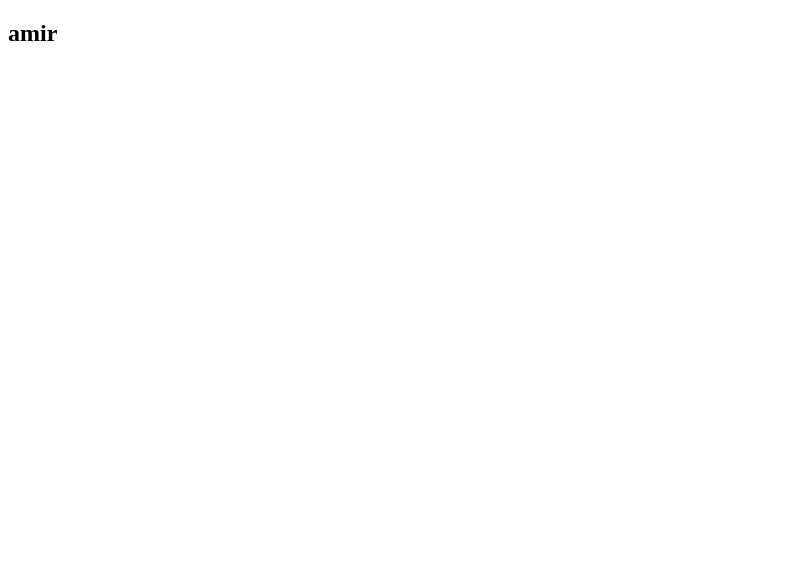
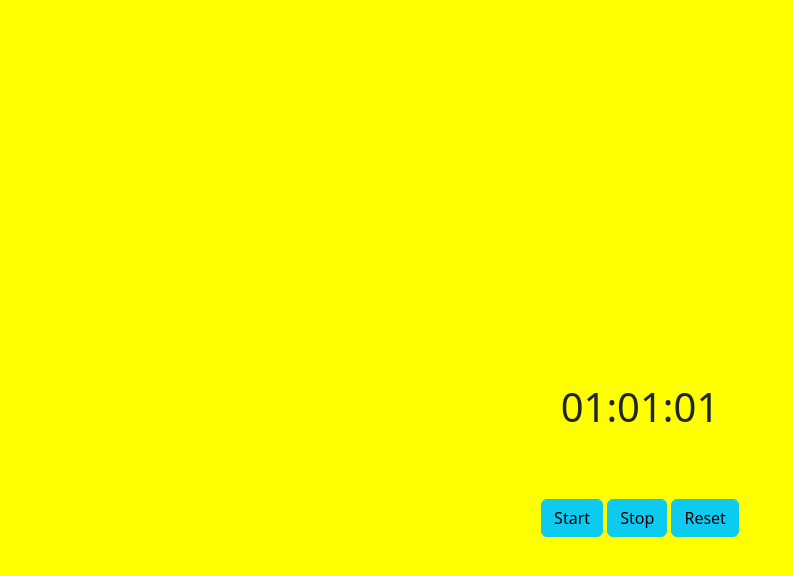
Before and after one commit to abedarad76/timer, a plain HTML site: page index.html in a window 1280 px wide. Shown: the whole page, without its empty margins (0-793 px from the left). Drawn offline with nearby package versions, Linux system fonts and the light colour scheme.

Commit message:
first initialize project add bootstrap

```diff
--- a/index.html
+++ b/index.html
@@ -1,15 +1,32 @@
 <!DOCTYPE html>
 <html lang="en">
-<head>
-    <meta charset="UTF-8">
-    <meta name="viewport" content="width=device-width, initial-scale=1.0">
+  <head>
+    <meta charset="UTF-8" />
+    <meta name="viewport" content="width=device-width, initial-scale=1.0" />
     <title>Document</title>
-    <link rel="stylesheet" href="./style.css">
-</head>
-<body>
-    <div>
-        <h2>amir</h2>
+    <link rel="stylesheet" href="./style.css" />
+    <link href="https://cdn.jsdelivr.net/npm/bootstrap@5.3.2/dist/css/bootstrap.min.css" rel="stylesheet" integrity="sha384-T3c6CoIi6uLrA9TneNEoa7RxnatzjcDSCmG1MXxSR1GAsXEV/Dwwykc2MPK8M2HN" crossorigin="anonymous">
+    <script src="https://cdn.jsdelivr.net/npm/bootstrap@5.3.2/dist/js/bootstrap.bundle.min.js" integrity="sha384-C6RzsynM9kWDrMNeT87bh95OGNyZPhcTNXj1NW7RuBCsyN/o0jlpcV8Qyq46cDfL" crossorigin="anonymous"></script>
+
+  </head>
+  <body>
+    <div class="timer-container">
+
+      <div class="timer-wraqqer">
+
+        <h1>01:01:01</h1>
+
+      </div>
+
+      <div class="buttons-wraqqer">
+
+        <button class="btn btn-info">Start</button>
+        <button class="btn btn-info">Stop</button>
+        <button class="btn btn-info">Reset</button>
+
+      </div>
+
     </div>
-</body>
-<script src="./script.js"></script>
+  </body>
+  <script src="./script.js"></script>
 </html>
--- a/style.css
+++ b/style.css
@@ -0,0 +1,18 @@
+body {
+  margin: 0;
+}
+
+.timer-container {
+  background-color: yellow;
+  height: 100vh;
+  display: flex;
+  flex-direction: column;
+  align-items: center;
+  justify-content: center;
+}
+
+.timer-wraqqer {
+  margin-top:120px;
+  margin-bottom: 60px;
+  font-size: 60px;
+}
```
